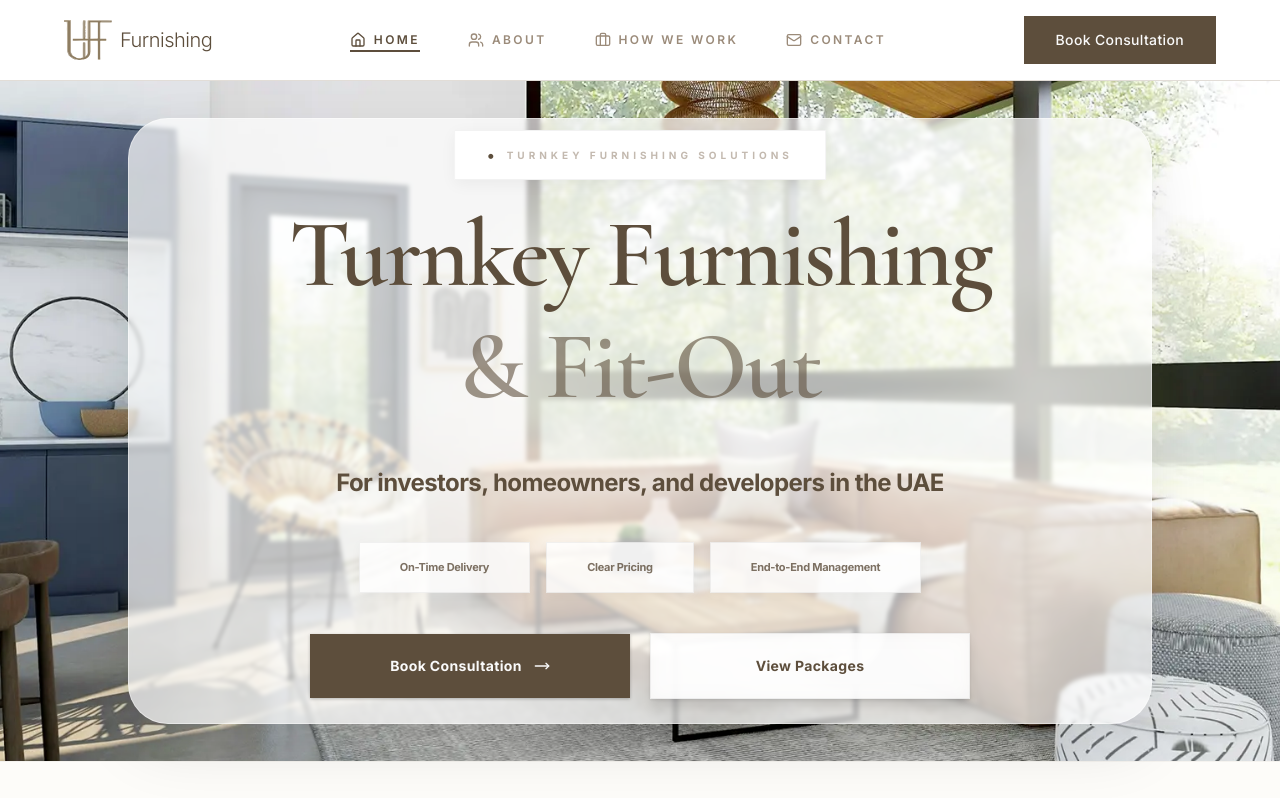
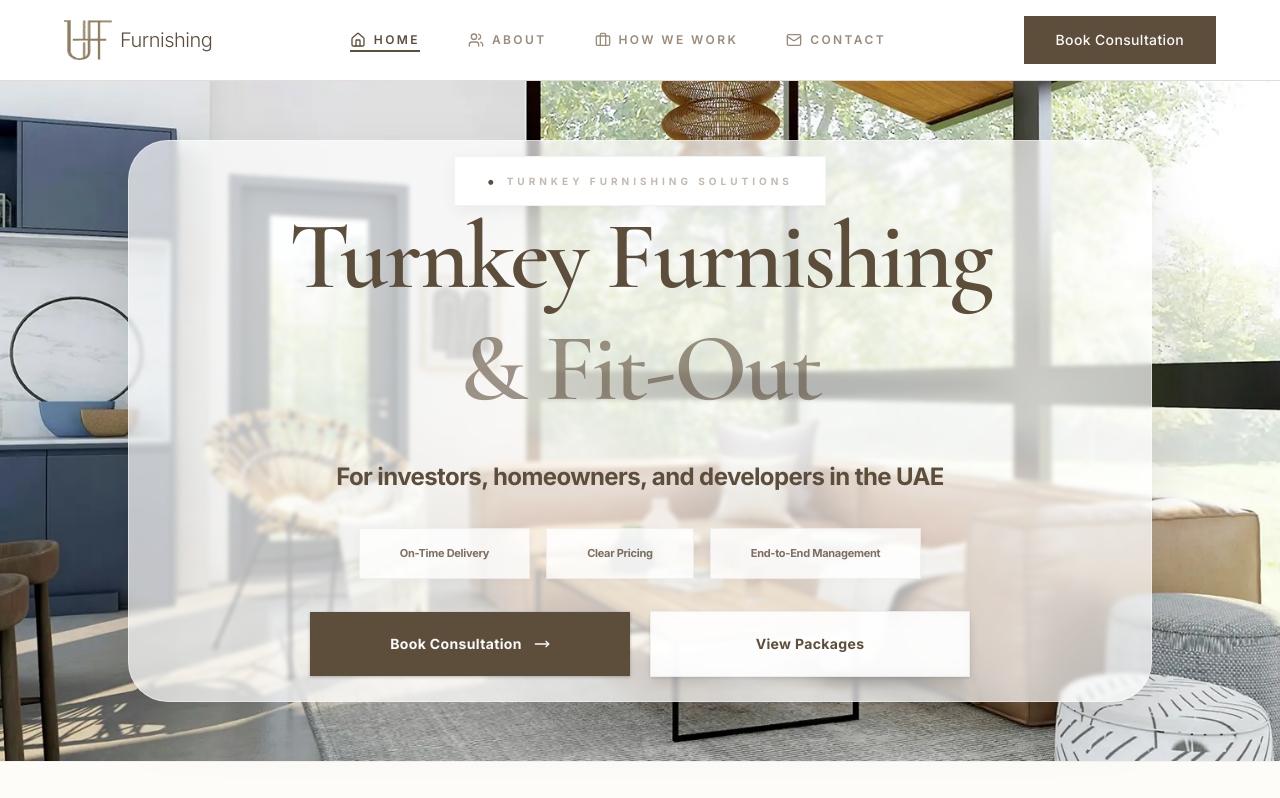
Before and after one commit to Lordevs/urbanfurnishing, a Next.js app: page / in a window 1280 px wide. Shown: the top 798 px of the page. Built offline with nearby package versions, Linux system fonts and the light colour scheme.

Commit message:
feat: add new `HeroSection` component with hero image, glassmorphism card, and animated statistics.

```diff
--- a/src/components/home/hero-section.tsx
+++ b/src/components/home/hero-section.tsx
@@ -45,9 +45,9 @@ const HeroSection = () => {
             initial={{ opacity: 0, y: 30 }}
             animate={{ opacity: 1, y: 0 }}
             transition={{ duration: 1.2, ease: [0.16, 1, 0.3, 1] }}
-            className="relative max-w-5xl w-full bg-white/70 backdrop-blur-[2px] border border-white/40 md:rounded-[2.5rem] pt-16 pb-8 md:pt-20 md:pb-6 px-4 sm:px-10 text-center space-y-6 lg:space-y-10 shadow-[0_25px_60px_rgba(0,0,0,0.1)] flex flex-col items-center">
+            className="relative max-w-5xl w-full bg-white/70 backdrop-blur-[2px] border border-white/40 md:rounded-[2.5rem] pt-16 pb-8 md:pt-15 md:pb-6 px-4 sm:px-12 text-center space-y-6 lg:space-y-8 shadow-[0_25px_60px_rgba(0,0,0,0.1)] flex flex-col items-center">
             {/* Top Badge Overlay */}
-            <div className="absolute top-4 md:top-9 left-1/2 -translate-x-1/2 md:-translate-y-1/2 inline-flex items-center gap-2 md:gap-3 px-4 md:px-8 py-2 md:py-3 bg-white border border-black/5 shadow-[0_4px_15px_rgba(0,0,0,0.05)] z-10 whitespace-nowrap">
+            <div className="absolute top-4 md:top-10 left-1/2 -translate-x-1/2 md:-translate-y-1/2 inline-flex items-center gap-2 md:gap-3 px-4 md:px-8 py-2 md:py-3 bg-white border border-black/5 shadow-[0_4px_15px_rgba(0,0,0,0.05)] z-10 whitespace-nowrap">
               <span className="text-primary font-bold text-base">•</span>
               <span className="text-[10px] tracking-[0.4em] font-bold text-muted-foreground/60 uppercase">
                 Turnkey Furnishing Solutions
```
